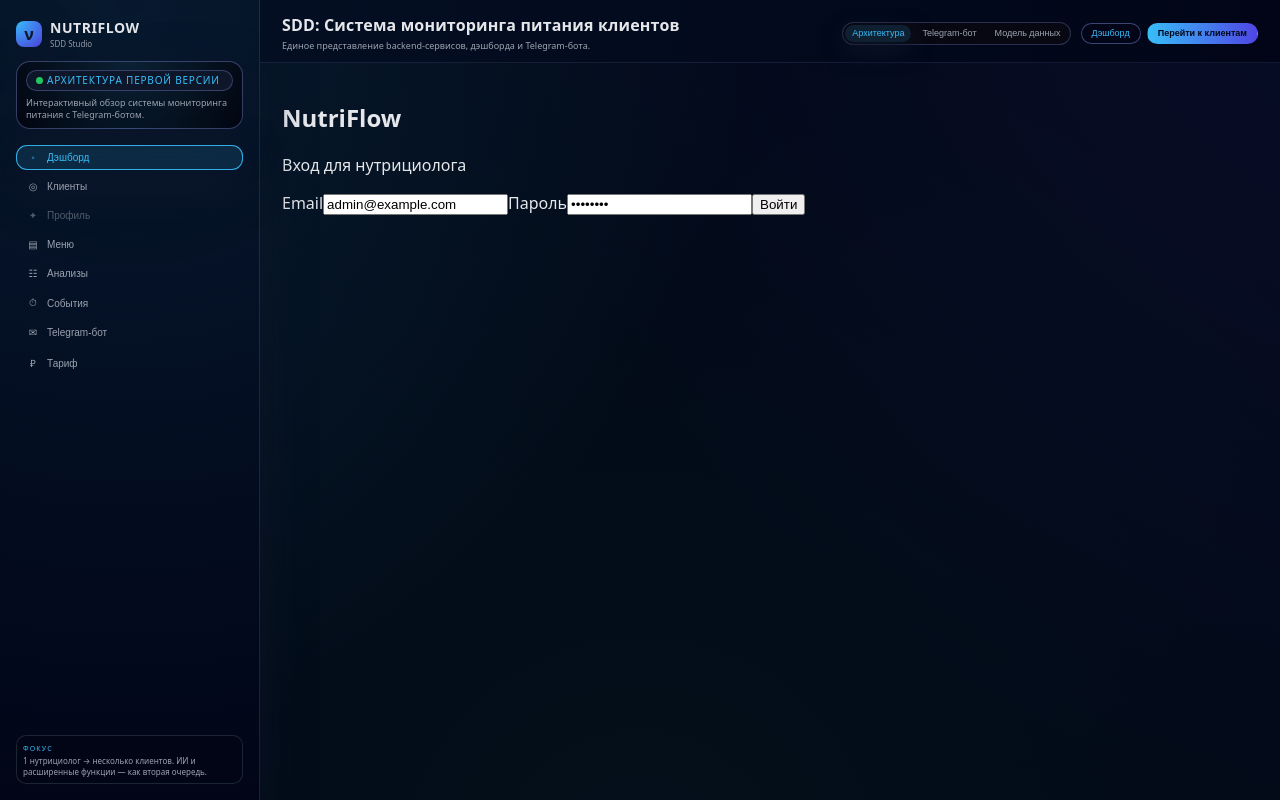
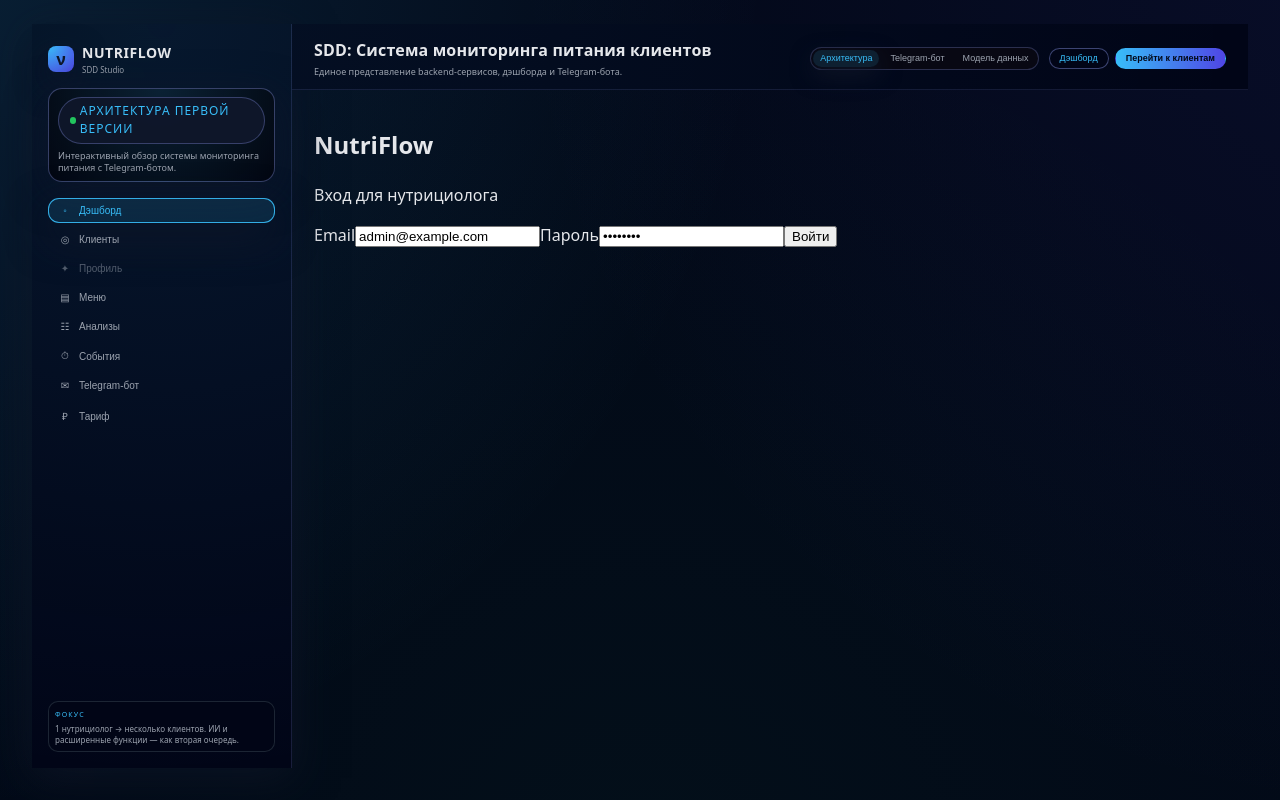
Before and after one commit to remardo/nutriflow1, a React (Vite) app: page /login in a window 1280 px wide. Built offline with nearby package versions, Linux system fonts and the light colour scheme; no server answers.

Commit message:
Implement labs module, gamification design, and UI scaling updates

```diff
--- a/src/App.css
+++ b/src/App.css
@@ -20,7 +20,18 @@
   --transition-fast: 0.16s ease-out;
   --transition-med: 0.22s ease-out;
   --font-sans: system-ui, -apple-system, BlinkMacSystemFont, -system-ui, sans-serif;
-  --ui-scale: clamp(1, calc(0.75 + 0.00035 * 100vw), 1.2);
+
+  /* Базовый масштаб интерфейса: увеличенный, без принудительного shrink */
+  --font-size-base: 16px;
+  --font-size-sm: 14px;
+  --font-size-xs: 12px;
+  --font-size-lg: 18px;
+  --font-size-xl: 22px;
+  --line-height-base: 1.5;
+
+  /* Контейнер по центру, читаемый на широких дисплеях */
+  --layout-max-width: 1440px;
+  --layout-horizontal-padding: 32px;
 }
 
 *,
@@ -39,22 +50,29 @@
 body {
   margin: 0;
   font-family: var(--font-sans);
+  font-size: var(--font-size-base);
+  line-height: var(--line-height-base);
   background: radial-gradient(circle at top left, #111827 0, #020817 42%, #000 100%);
   color: var(--text-main);
 }
 
 .AppRoot {
-  min-height: calc(100vh / var(--ui-scale));
-  width: calc(100% / var(--ui-scale));
+  min-height: 100vh;
   display: flex;
+  justify-content: center;
   background:
     radial-gradient(900px 900px at -10% -10%, rgba(56, 189, 248, 0.15), transparent),
     radial-gradient(900px 900px at 110% -10%, rgba(79, 70, 229, 0.09), transparent),
     radial-gradient(900px 900px at 50% 110%, rgba(34, 197, 94, 0.04), transparent),
     #020817;
   color: var(--text-main);
-  transform: scale(var(--ui-scale));
-  transform-origin: top left;
+}
+
+.AppRoot > * {
+  /* Центруем основной layout, увеличиваем реальный размер вместо масштабирования */
+  width: 100%;
+  max-width: var(--layout-max-width);
+  padding: 24px var(--layout-horizontal-padding) 32px;
 }
 
 ::-webkit-scrollbar {
@@ -73,9 +91,9 @@
 .badge {
   display: inline-flex;
   align-items: center;
-  padding: 2px 9px 3px;
+  padding: 4px 11px 5px;
   border-radius: var(--radius-pill);
-  font-size: 10px;
+  font-size: var(--font-size-xs);
   text-transform: uppercase;
   letter-spacing: 0.08em;
   border: 1px solid rgba(148, 163, 253, 0.3);
```
